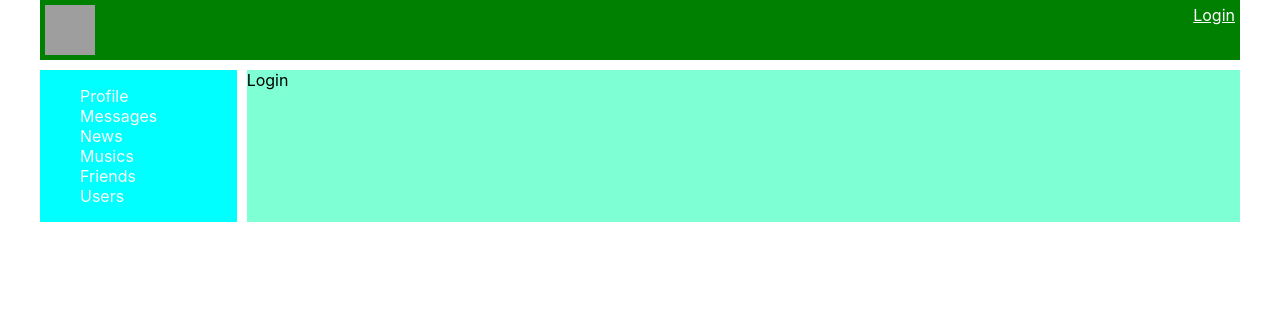
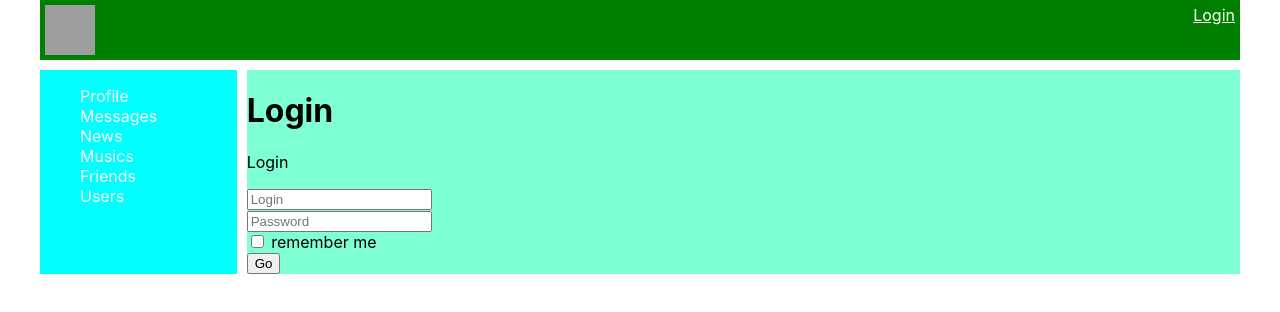
Before and after one commit to Sun-ny11/samurai-way-main, a React (Create React App) app: page /login in a window 1280 px wide. Shown: the top 312 px of the page. Built offline with nearby package versions, Linux system fonts and the light colour scheme; no server answers; grey boxes are pictures that could not be loaded.

Commit message:
added a login form using redux-form

```diff
--- a/src/api/api.ts
+++ b/src/api/api.ts
@@ -37,7 +37,7 @@
       return instance.get(`profile/status/${userId}`)
    },
    updateStatus(status: string) {
-      return instance.put(`profile/status`, {status})
+      return instance.put(`profile/status`, { status })
    }
 }
 export const authApi = {
--- a/src/components/login/Login.tsx
+++ b/src/components/login/Login.tsx
@@ -1,9 +1,45 @@
-import React, { FC }  from "react";
+import { Field, InjectedFormProps, reduxForm } from "redux-form";
 
-export const Login:FC =({}) => {
+type FormDataType = {
+   login: string
+   password: string
+   rememberMe: boolean
+}
+
+export const LoginForm = (props: InjectedFormProps<FormDataType>) => {
+   // внутри handleSubmit: preventDefault => соберутся данные с формы в объект => вызовет onSubmit с объектом внутри
    return (
-      <div>
-         Login
-      </div>
+      <form onSubmit={props.handleSubmit}>
+         <p>Login</p>
+         <div>
+            <Field placeholder="Login" name={"login"} component={"input"} />
+         </div>
+         <div>
+            <Field placeholder="Password" name={"password"} component={"input"} />
+         </div>
+         <div>
+            <Field type="checkbox" name={"rememberMe"} component={"input"} /> remember me
+         </div>
+
+         <button>Go</button>
+      </form>
    );
 };
+
+const LoginReduxForm = reduxForm<FormDataType>({
+   form: 'login'
+})(LoginForm)
+
+
+
+export const Login = () => {
+   const onSubmit = (formData: FormDataType) => {
+      console.log(formData);
+   }
+   return (
+      <>
+         <h1>Login</h1>
+         <LoginReduxForm onSubmit={onSubmit} />
+      </>
+   );
+};
--- a/src/redux/store.ts
+++ b/src/redux/store.ts
@@ -4,13 +4,15 @@
 import { userReducer } from "./usersReducer";
 import { authReducer } from "./auth-reducer";
 import thunk from "redux-thunk";
+import { reducer as formReducer } from "redux-form";
 
 
 const reducers = combineReducers({
    profilePage: postReducer,
    dialogsPage: dialogReducer,
    userReducer: userReducer,
-   auth: authReducer
+   auth: authReducer,
+   form: formReducer
 })
 
 export const store = createStore(reducers, applyMiddleware(thunk))
```
